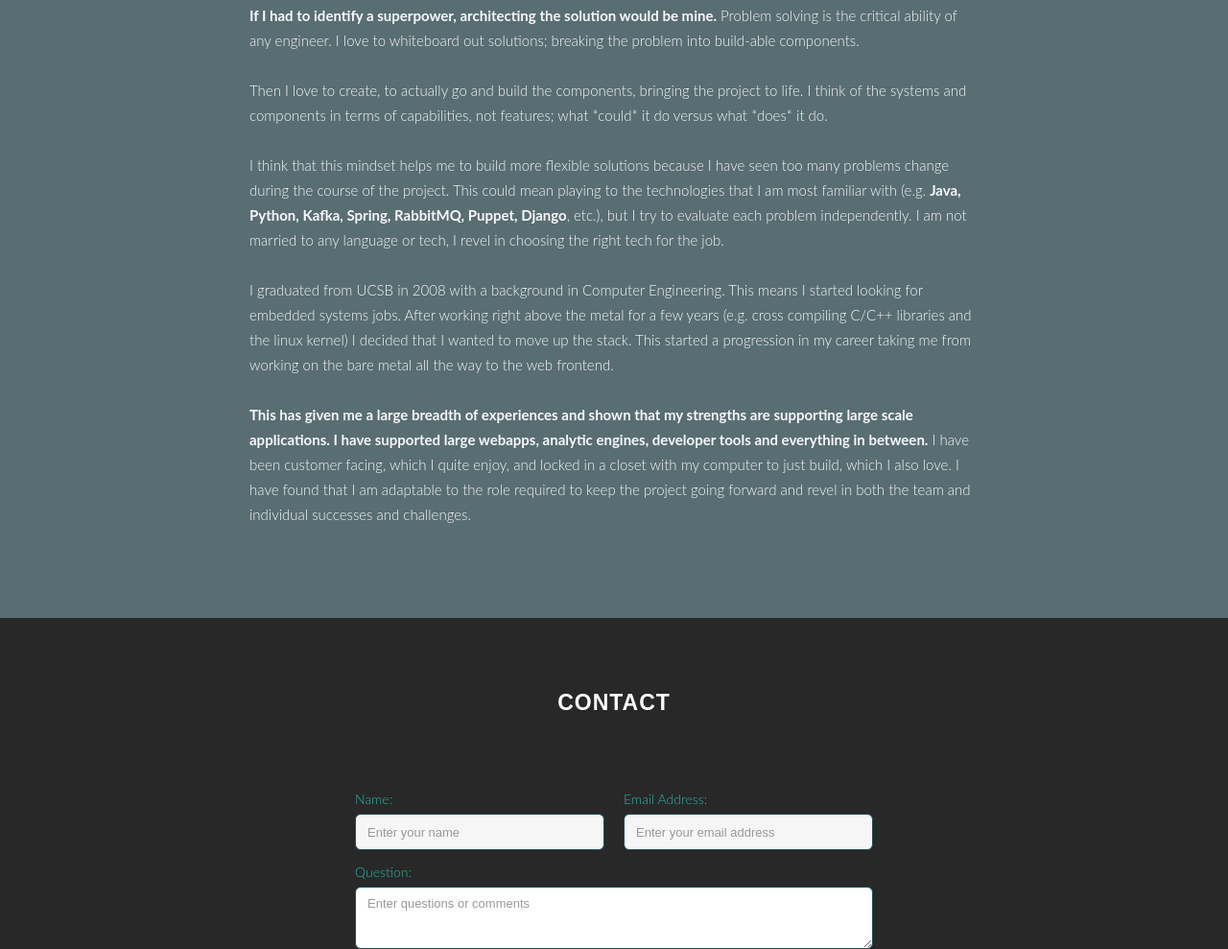
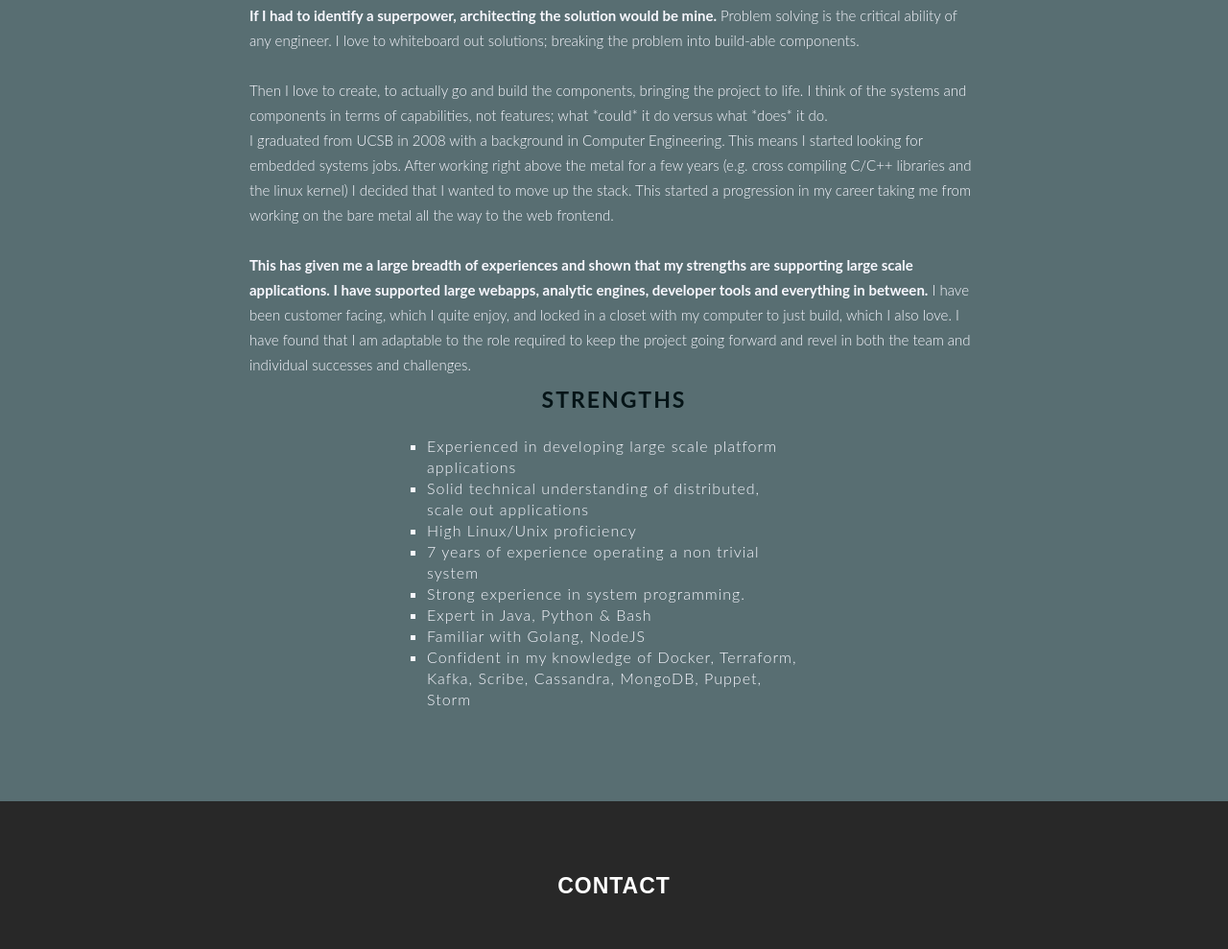
Before and after one commit to rybit/rybit.github.io, a plain HTML site: page index.html in a window 1280 px wide. Shown: the part 1317-2306 px from the top of the page at 96% size. Drawn offline with nearby package versions, Linux system fonts and the light colour scheme; a script that the page names is missing.

Commit message:
text update

```diff
--- a/css/ryan.css
+++ b/css/ryan.css
@@ -187,6 +187,31 @@ p {
   letter-spacing: 0px;
 }
 
+.strengths-list {
+  padding-right: 275px;
+  padding-left: 275px;
+  font-family: Lato, sans-serif;
+  color: ghostwhite;
+  font-size: 16px;
+  line-height: 22px;
+  font-weight: 300;
+  text-align: left;
+  letter-spacing: 1px;
+  list-style-type: square;
+
+}
+.strengths {
+  padding-right: 90px;
+  padding-left: 90px;
+  font-family: Lato, sans-serif;
+  color: #051417;
+  font-size: 23px;
+  font-weight: 700;
+  line-height: 26px;
+  text-align: center;
+  letter-spacing: 2px;
+  margin-bottom: 25px;
+}
 .sum-text {
   padding-right: 90px;
   padding-left: 90px;
--- a/index.html
+++ b/index.html
@@ -65,12 +65,20 @@
       <h2 class="sum-text">ABOUT ME</h2>
       <p class="sum"><strong>If I had to identify a superpower, architecting the solution would be mine.</strong>&nbsp;Problem solving is the critical ability of any engineer. I love to whiteboard out solutions; breaking the problem into build-able components.
         <br><strong><br></strong>Then I love to create, to actually go and build the components, bringing the project to life. I think of the systems and components in terms of capabilities, not features; what *could* it do versus what *does* it do.
-        <br>
-        <br>I think that this mindset helps me to build more flexible solutions because I have seen too many problems change during the course of the project. This could mean playing to the technologies that I am most familiar with (e.g. <strong>Java, Python, Kafka, Spring, RabbitMQ, Puppet, Django</strong>, etc.), but I try to evaluate each problem independently. I am not married to any language or tech, I revel in choosing the right tech for the job.
-        <br>
+
         <br>I graduated from UCSB in 2008 with a background in Computer Engineering. This means I started looking for embedded systems jobs. After working right above the metal for a few years (e.g. cross compiling C/C++ libraries and the linux kernel) I decided that I wanted to move up the stack. This started a progression in my career taking me from working on the bare metal all the way to the web frontend.
         <br>
         <br> <strong>This has given me a large breadth of experiences and shown that my strengths are supporting large scale applications. I have supported large webapps, analytic engines, developer tools and everything in between.</strong> I have been customer facing, which I quite enjoy, and locked in a closet with my computer to just build, which I also love. I have found that I am adaptable to the role required to keep the project going forward and revel in both the team and individual successes and challenges.</p>
+        <h2 class="strengths">STRENGTHS</h2><p><ul class="strengths-list">
+          <li>Experienced in developing large scale platform applications</li>
+          <li>Solid technical understanding of distributed, scale out applications</li>
+          <li>High Linux/Unix proficiency</li>
+          <li>7 years of experience operating a non trivial system</li>
+          <li>Strong experience in system programming.</li>
+          <li>Expert in Java, Python & Bash</li>
+          <li>Familiar with Golang, NodeJS</li>
+          <li>Confident in my knowledge of Docker, Terraform, Kafka, Scribe, Cassandra, MongoDB, Puppet, Storm</li>
+        </ul></p>
     </div>
   </div>
 
@@ -105,7 +113,7 @@
   <div class="w-section section footer">
     <div class="w-container">
       <h4>THANKS FOR VISITING.</h4>
-      <p>TO LEARN MORE ABOUT ME AND MY WORK DOWNLOAD MY <a class="link" target="_blank" href="https://www.dropbox.com/s/uoxmf68j58wtws1/ryanneal%20-%20represent.pdf?dl=0">RESUME</a>
+      <p>TO LEARN MORE ABOUT ME AND MY WORK DOWNLOAD MY <a class="link" target="_blank" href="https://www.dropbox.com/s/uoxmf68j58wtws1/ryanneal%20-%20represent.pdf?dl=1">RESUME</a>
       </p>
       <a class="w-inline-block footer-button" href="#intro">
         <div class="w-icon-slider-right arrow up"></div>
```
